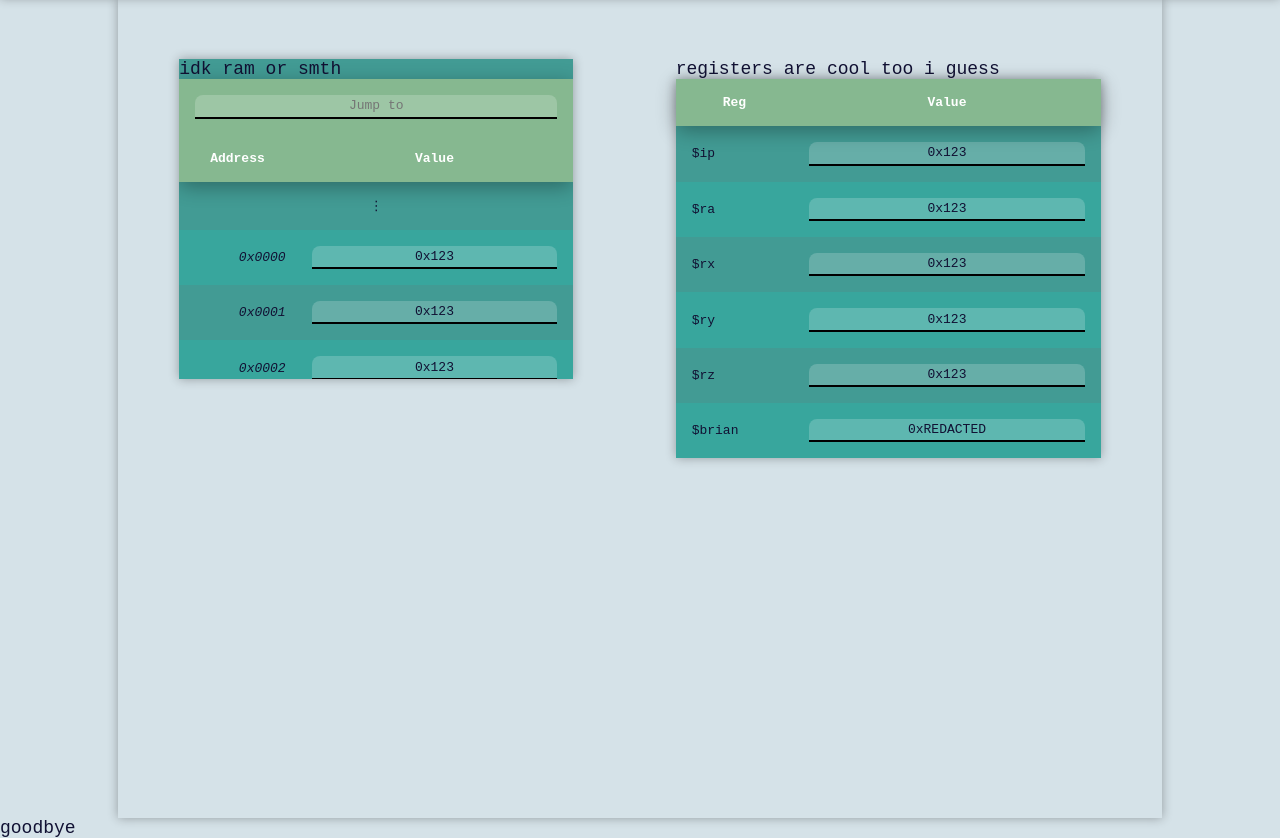
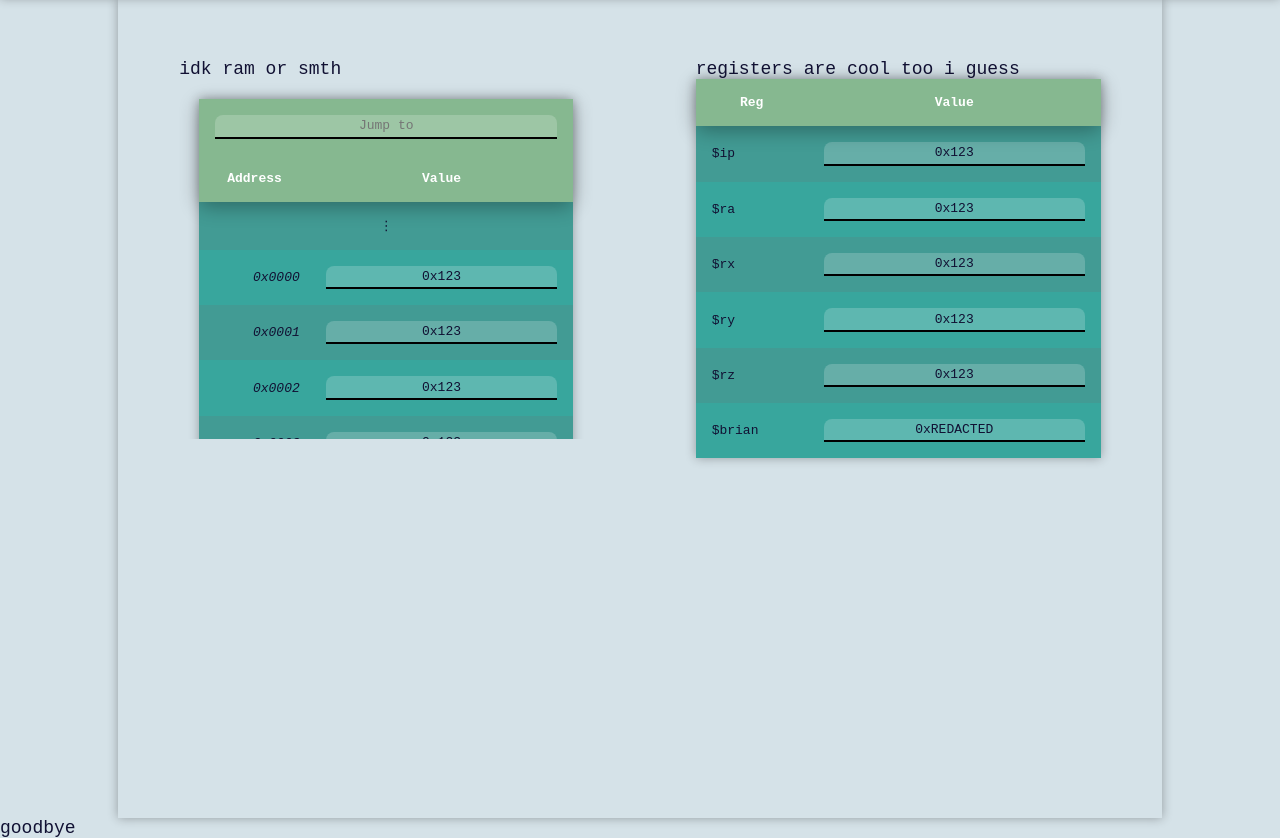
Before and after one commit to loovjo/human-cpu, a plain HTML site: page static/index.html in a window 1280 px wide. Shown: the part 103-941 px from the top of the page. Drawn offline with Linux system fonts and the light colour scheme; a script that the page names is missing.

Commit message:
fiddle with overflow thingy

```diff
--- a/static/index.html
+++ b/static/index.html
@@ -19,9 +19,10 @@
             </div>
             <div id="thirds">
                 <main id="center" class="flat-container">
-                    <div id="memory" class="flat-container">
+                    <div id="memory">
                         idk ram or smth
-                        <table>
+                        <div id="ram-scroll">
+                            <table class="flat-container">
                                 <thead>
                                     <tr>
                                         <th colspan="2">
@@ -62,6 +63,7 @@
                                     </tr>
                                 </tbody>
                             </table>
+                        </div>
                     </div>
                     <div id="registers">
                         registers are cool too i guess
--- a/static/style.css
+++ b/static/style.css
@@ -75,9 +75,13 @@ body {
 #memory {
     margin: 5%;
     flex-grow: 1;
-    height: 20rem;
+}
+
+#ram-scroll {
+    max-height: 20rem;
     overflow-y: scroll;
-    /*padding: 20px;*/
+
+    padding: 20px;
 }
 
 table {
@@ -91,7 +95,7 @@ td, th {
 
 thead {
     position: sticky;
-    top: 0;
+    top: -20px;
     background-color: var(--col-prim-1);
     color: white;
     box-shadow: 0px 5px 20px #00000050;
--- /dev/null
+++ b/static/ws-stuff.js
@@ -0,0 +1,12 @@
+let ws = new WebSocket("wss://localhost/ws/");
+
+console.log("Started connection");
+
+ws.onopen = function(e) {
+    console.log("Connection opened");
+    ws.send("JavaScript Client");
+};
+
+ws.onmessage = function(e) {
+    console.log(`[Received] ${e}`);
+}
```
Lines whose indentation alone changed are shown as unchanged.
